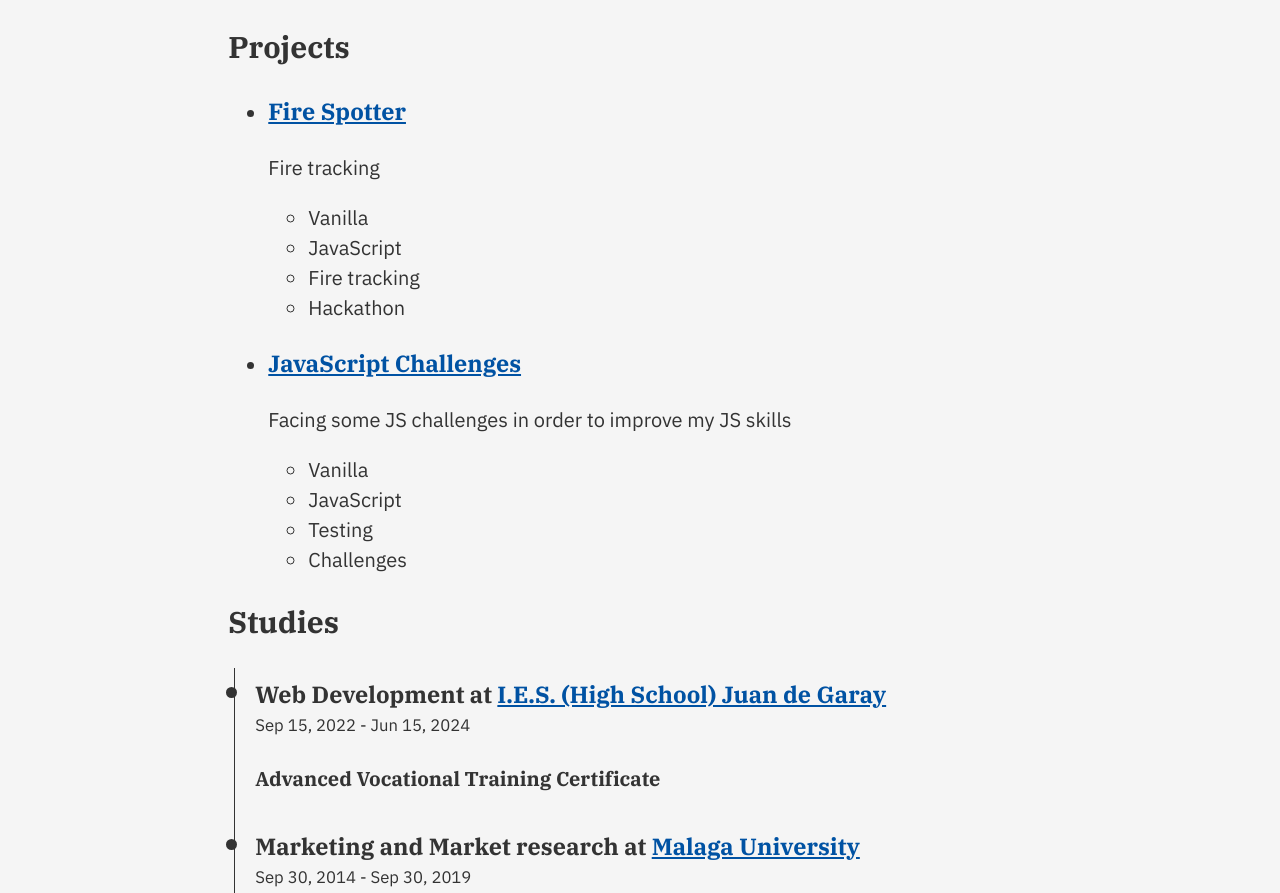
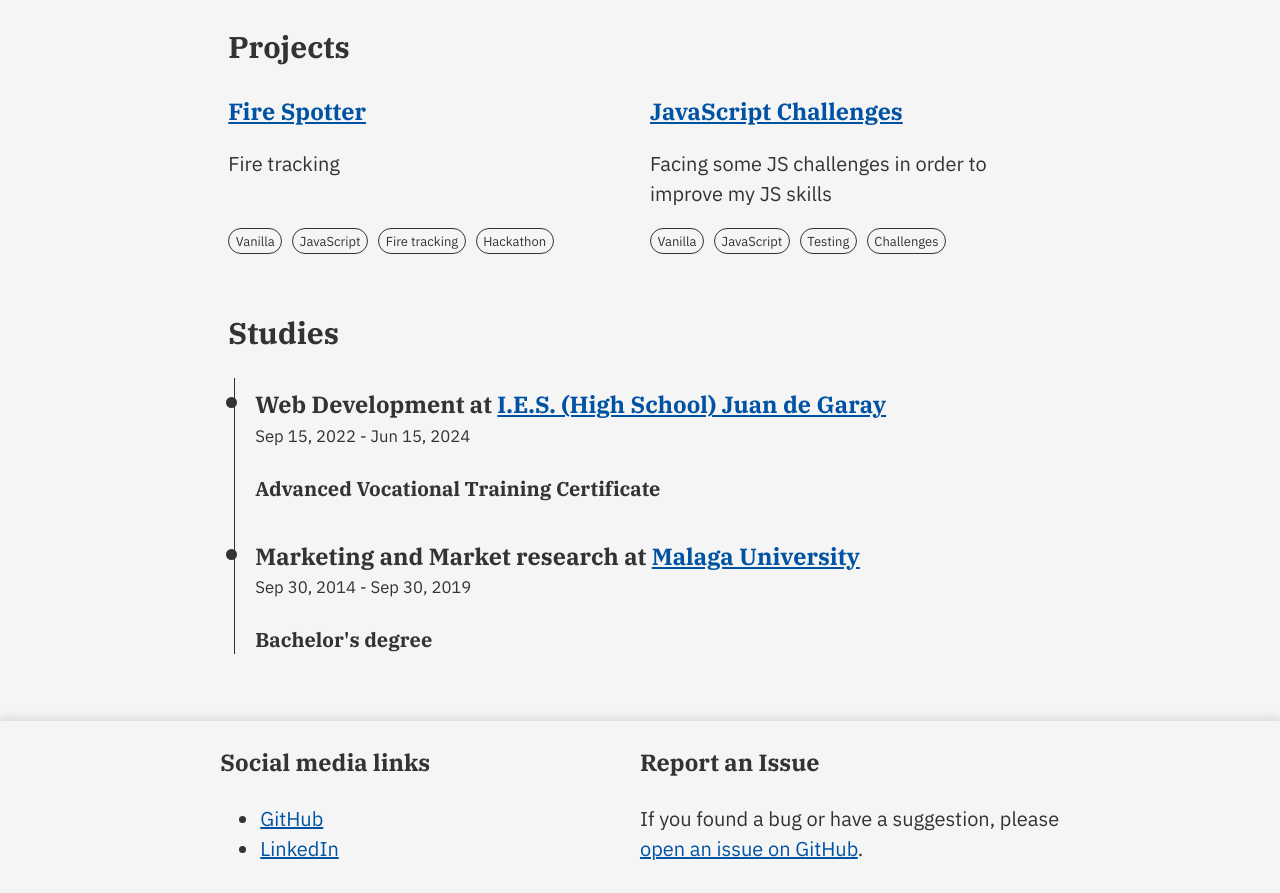
Before and after one commit to pabcrudel/pabcrudel.github.io, an Astro site: page / in a window 1280 px wide. Shown: the part 852-1745 px from the top of the page. Built offline with nearby package versions, Linux system fonts and the light colour scheme; Astro itself is replaced by a stand-in of ours.

Commit message:
feat: Display projects in two columns and stylize tags as pills

```diff
--- a/src/pages/index.astro
+++ b/src/pages/index.astro
@@ -187,4 +187,51 @@ const educationCollection = await getEntries(education);
     /* Reduce date font size because is less important than other information */
     font-size: smaller;
   }
+
+  .gallery ul {
+    /* Remove any child list it's default styles */
+    list-style: none;
+    padding-left: 0;
+  }
+  .gallery article li {
+    /* Reduce font size because are less important */
+    font-size: small;
+
+    /* Tags will look like pills */
+    display: inline-block;
+    padding: 0.1em 0.5em 0.2em;
+    border: 1px solid;
+    border-radius: 1em;
+  }
+  /* Leave space between projects */
+  .gallery > ul li {
+    margin-bottom: 1.5em;
+  }
+  @supports (display: flex) and (display: grid) {
+    .gallery article ul {
+      /* Display tags in horizontal way */
+      display: flex;
+      flex-wrap: wrap;
+      gap: 0.5em;
+    }
+
+    /* Display projects in two columns */
+    .gallery > ul {
+      display: grid;
+      grid-template-columns: repeat(auto-fit, minmax(300px, 1fr));
+      gap: 1rem;
+    }
+    .gallery > ul article {
+      height: 100%;
+      display: flex;
+      flex-direction: column;
+      gap: 1em;
+    }
+    .gallery > ul article * {
+      margin: 0;
+    }
+    .gallery > ul article main {
+      flex-grow: 1;
+    }
+  }
 </style>
```
